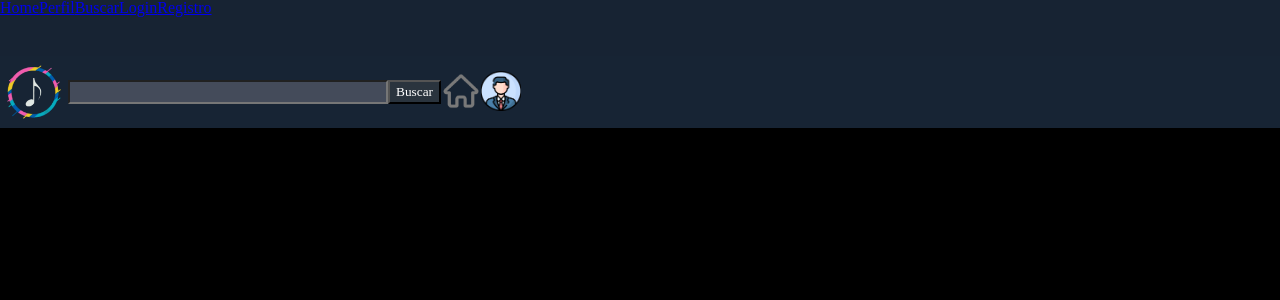
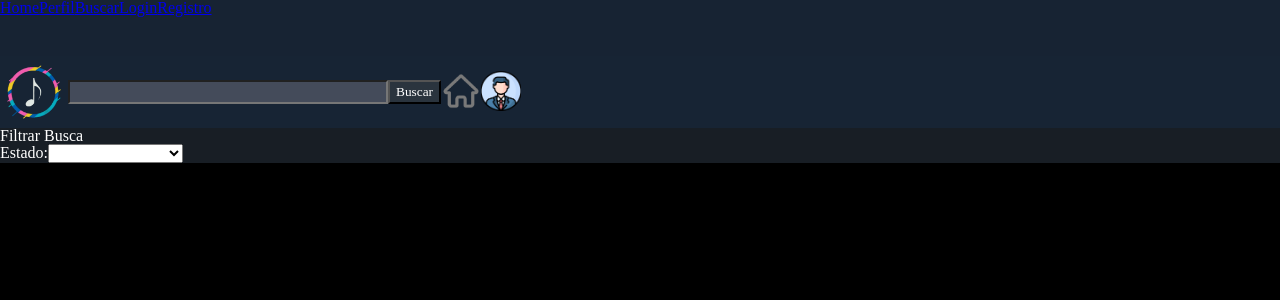
Before and after one commit to Yan-Fonseca/TuneTown, a Vue app: page /#/search in a window 1280 px wide. Shown: the top 300 px of the page. Built offline with nearby package versions, Linux system fonts and the light colour scheme; a web font is replaced by a local one.

Commit message:
adição do elemento de seleção de Estados

```diff
--- a/src/components/Busca/Filtro.vue
+++ b/src/components/Busca/Filtro.vue
@@ -1,9 +1,62 @@
 <template>
-
+    <div class="filtro">
+        <h2>Filtrar Busca</h2>
+        <div class="info">
+            <form action="">
+                <div>
+                    <label for="selecao">Estado:</label>
+                    <select v-model="selectedOption" id="selecao">
+                        <option v-for="option in options" :value="option.value" :key="option.value">{{ option.label }}</option>
+                    </select>
+                </div>
+            </form>
+        </div>
+    </div>
 </template>
 
 <script>
 export default {
-    name: 'FiltroBusca'
+    name: 'FiltroBusca',
+    data() {
+        return {
+            selectedOption: null,
+            options: [
+            { value: 1, label: 'Acre' },
+            { value: 2, label: 'Alagoas' },
+            { value: 3, label: 'Amapá' },
+            { value: 4, label: 'Amazonas' },
+            { value: 5, label: 'Bahia' },
+            { value: 6, label: 'Ceará' },
+            { value: 7, label: 'Distrito Federal' },
+            { value: 8, label: 'Espírito Santo' },
+            { value: 9, label: 'Goiás' },
+            { value: 10, label: 'Maranhão' },
+            { value: 11, label: 'Mato Grosso' },
+            { value: 12, label: 'Mato Grosso do Sul' },
+            { value: 13, label: 'Minas Gerais' },
+            { value: 14, label: 'Pará' },
+            { value: 15, label: 'Paraíba' },
+            { value: 16, label: 'Paraná' },
+            { value: 17, label: 'Pernambuco' },
+            { value: 18, label: 'Piauí' },
+            { value: 19, label: 'Rio de Janeiro' },
+            { value: 20, label: 'Rio Grande do Norte' },
+            { value: 21, label: 'Rio Grande do Sul' },
+            { value: 22, label: 'Rondônia' },
+            { value: 23, label: 'Roraima' },
+            { value: 24, label: 'Santa Catarina' },
+            { value: 25, label: 'São Paulo' },
+            { value: 26, label: 'Sergipe' },
+            { value: 27, label: 'Tocantins' }
+            ]
+        };
+    }
 }
 </script>
+
+<style scoped>
+    .filtro {
+        background-color: rgba(29, 36, 45, 0.84);
+        color: white;
+    }
+</style>
--- a/src/views/BuscaView.vue
+++ b/src/views/BuscaView.vue
@@ -1,16 +1,19 @@
 <template>
     <div class="container">
         <BuscaPerfil/>
+        <FiltroBusca/>
     </div>
 </template>
 
 <script>
     import BuscaPerfil from "../components/Busca/Busca.vue"
+    import FiltroBusca from "../components/Busca/Filtro.vue"
 
     export default {
         name: 'BuscaView',
         components: {
-            BuscaPerfil
+            BuscaPerfil,
+            FiltroBusca
         }
     }
 </script>
```
